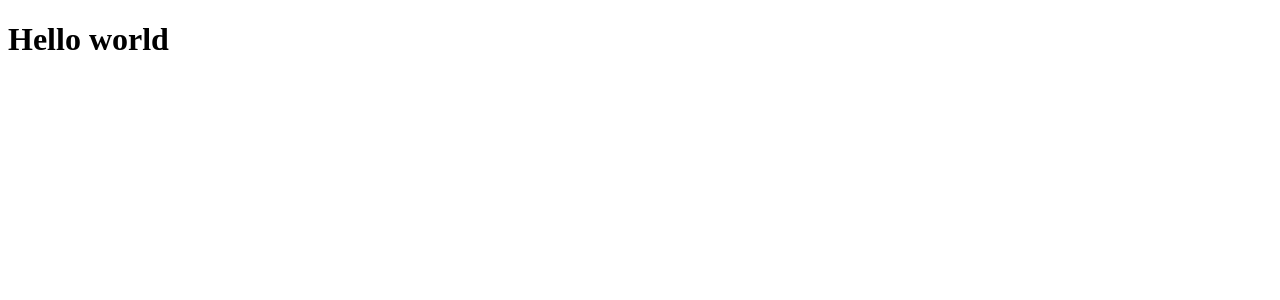
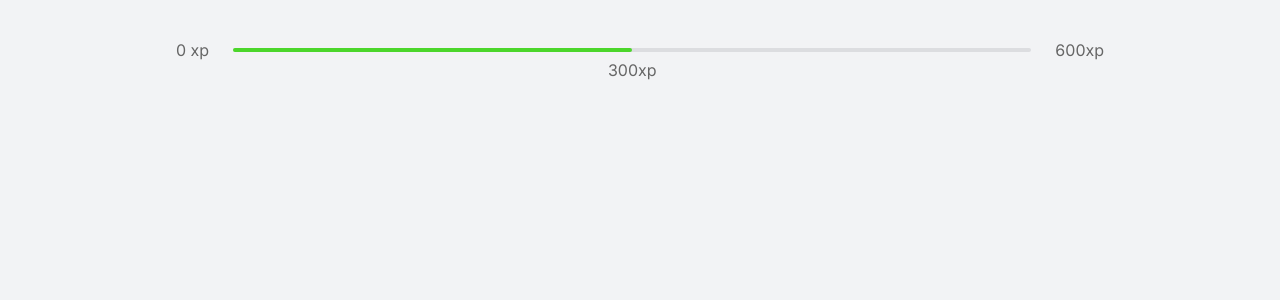
Before and after one commit to ildaneta/NLW-4-Moveit, a React (Create React App) app: page / in a window 1280 px wide. Shown: the top 300 px of the page. Built offline with nearby package versions, Linux system fonts and the light colour scheme.

Commit message:
feat: Using the experience bar in APP file

```diff
--- a/src/App.tsx
+++ b/src/App.tsx
@@ -1,6 +1,12 @@
+
+import './styles/global.css';
+import ExperienceBar from './components/experienceBar/ExperienceBar'
+
 function App() {
   return (
-    <h1>Hello world</h1>
+    <div className="container">
+      <ExperienceBar />
+    </div>
   );
 }
 
```
